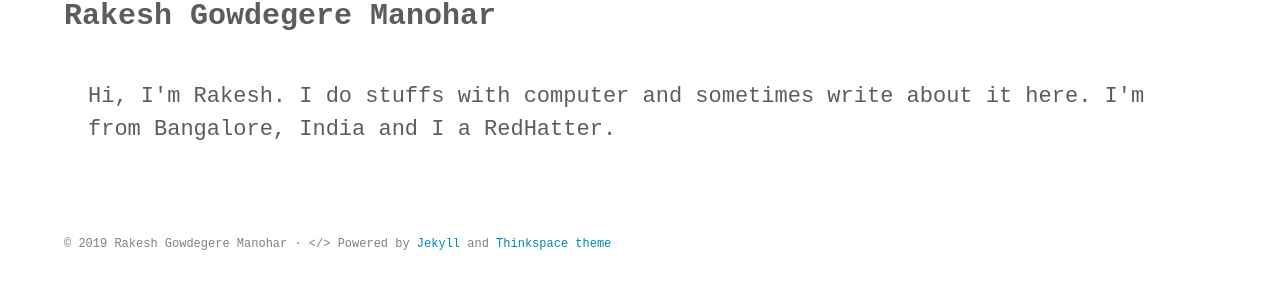
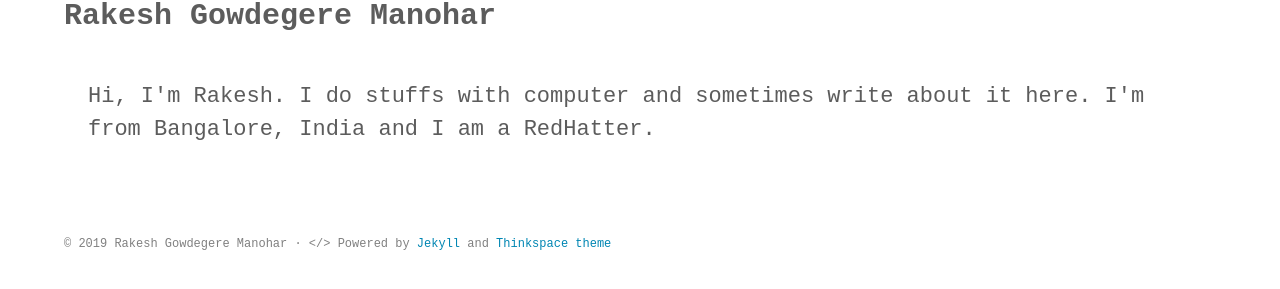
Before and after one commit to rakeshgm/rakeshgm.guthub.io, a Jekyll site: the page built from index.html, in a window 1280 px wide. Shown: the part 141-430 px from the top of the page. Built offline with Jekyll 4.4.1, drawn with Linux system fonts in a browser that asks for light colours; some web fonts are replaced.

Commit message:
Text change correction

```diff
--- a/_includes/intro.html
+++ b/_includes/intro.html
@@ -1,5 +1,5 @@
 <section class="intro">
   <div class="container">
-    <p class="lead">Hi, I'm Rakesh. I do stuffs with computer and sometimes write about it here. I'm from Bangalore, India and I a RedHatter</a>.</p>
+    <p class="lead">Hi, I'm Rakesh. I do stuffs with computer and sometimes write about it here. I'm from Bangalore, India and I am a RedHatter</a>.</p>
   </div>
 </section>
```
